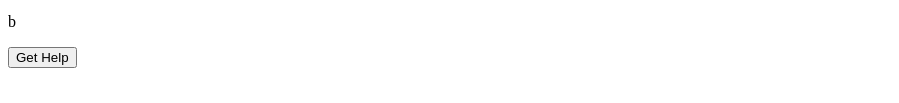
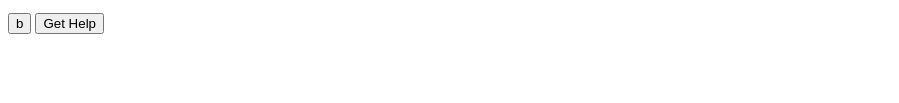
Before and after one commit to imugrage/imugrage.github.io, a plain HTML site: page dcardgen/index.html in a window 1280 px wide. Shown: the part 379-482 px from the top of the page, without its empty margins (0-899 px from the left). Drawn offline with Linux system fonts and the light colour scheme.

Commit message:
must have button to make button

```diff
--- a/dcardgen/index.html
+++ b/dcardgen/index.html
@@ -14,7 +14,7 @@
 <p id="demo3"></p>
 
 
-<p id="demo4"> b </p>
+<button id="demo4"> b </button>
 
 <button onclick="helper()"> Get Help </button>
 
```
